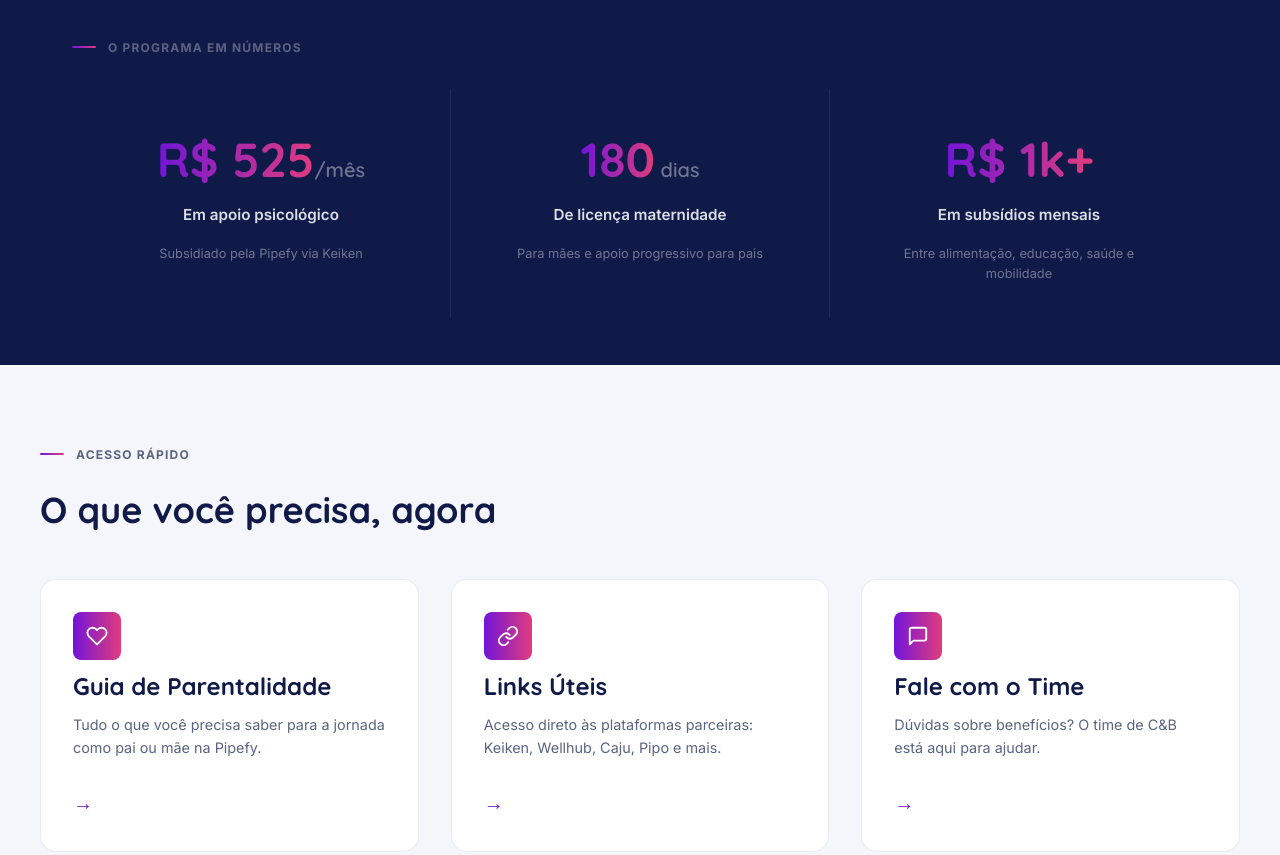
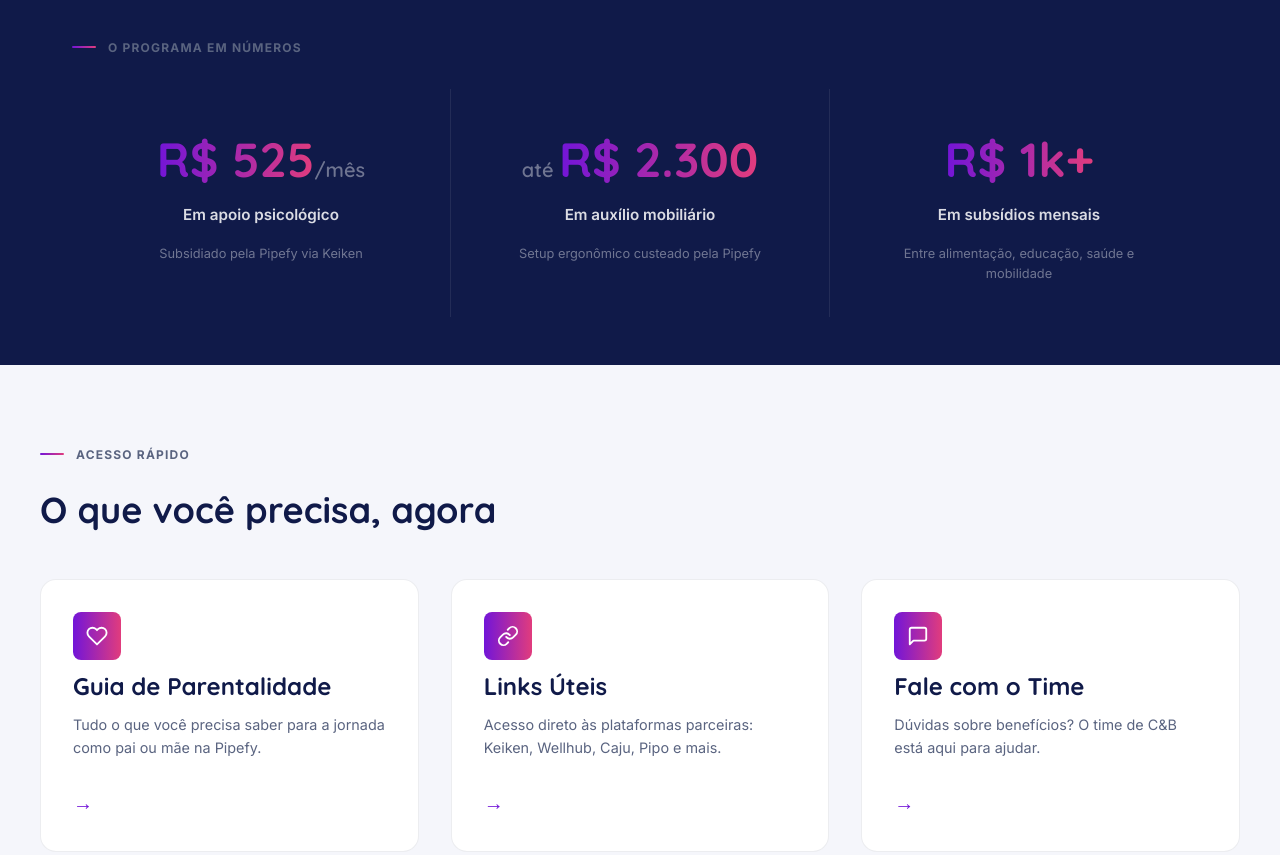
Before and after one commit to hellenalbuquerque-pipefy/benefits-hub, a plain HTML site: page index.html in a window 1280 px wide. Shown: the part 2100-2955 px from the top of the page. Drawn offline with Linux system fonts and the light colour scheme.

Commit message:
Ajuste do index

```diff
--- a/index.html
+++ b/index.html
@@ -102,9 +102,9 @@
             <p class="stat-detail">Subsidiado pela Pipefy via Keiken</p>
           </div>
           <div class="stat">
-            <div><span class="stat-value">180</span><span class="stat-period"> dias</span></div>
-            <p class="stat-label">De licença maternidade</p>
-            <p class="stat-detail">Para mães e apoio progressivo para pais</p>
+            <div><span class="stat-period">até </span><span class="stat-value">R$ 2.300</span></div>
+            <p class="stat-label">Em auxílio mobiliário</p>
+            <p class="stat-detail">Setup ergonômico custeado pela Pipefy</p>
           </div>
           <div class="stat">
             <div><span class="stat-value">R$ 1k+</span></div>
```
